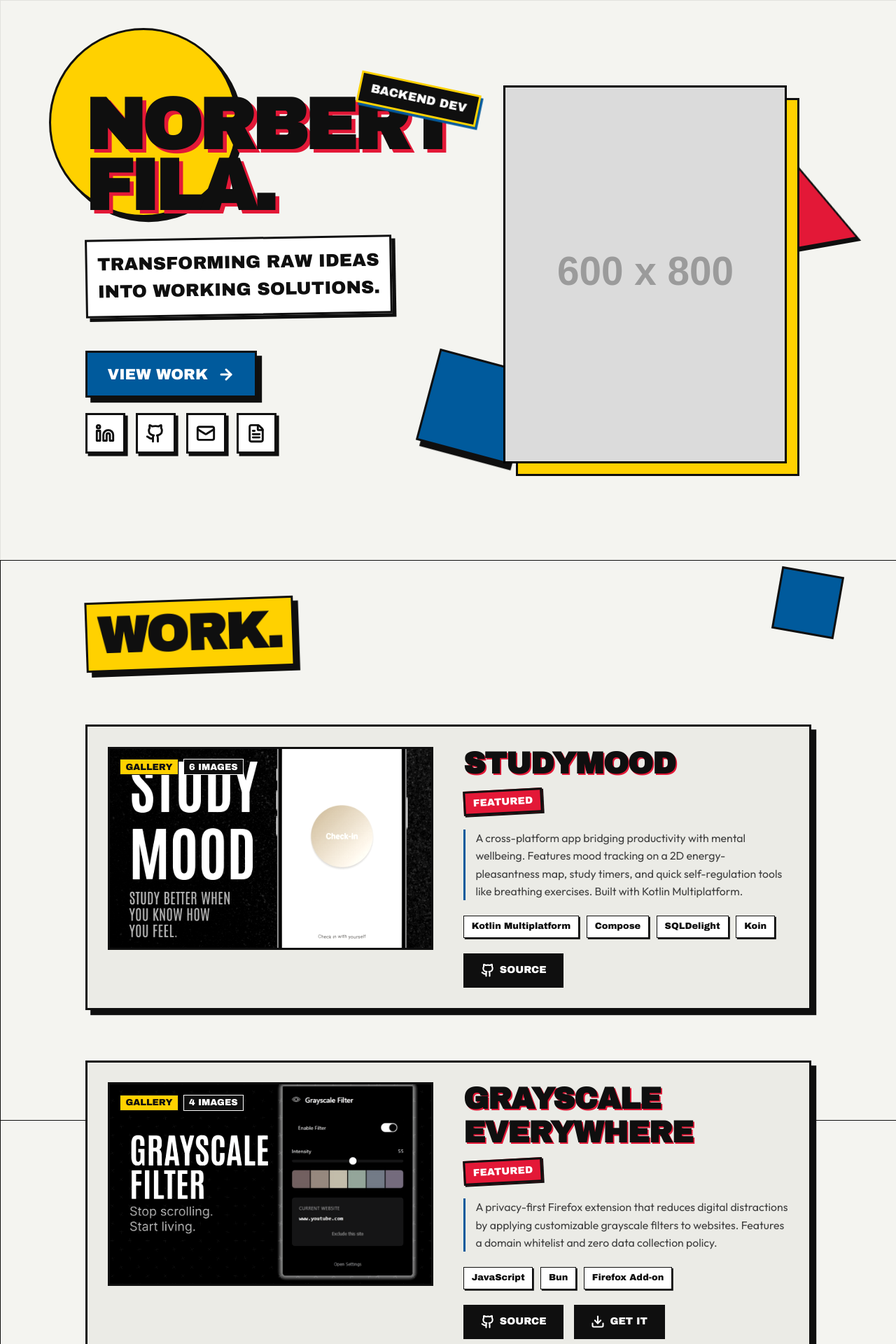
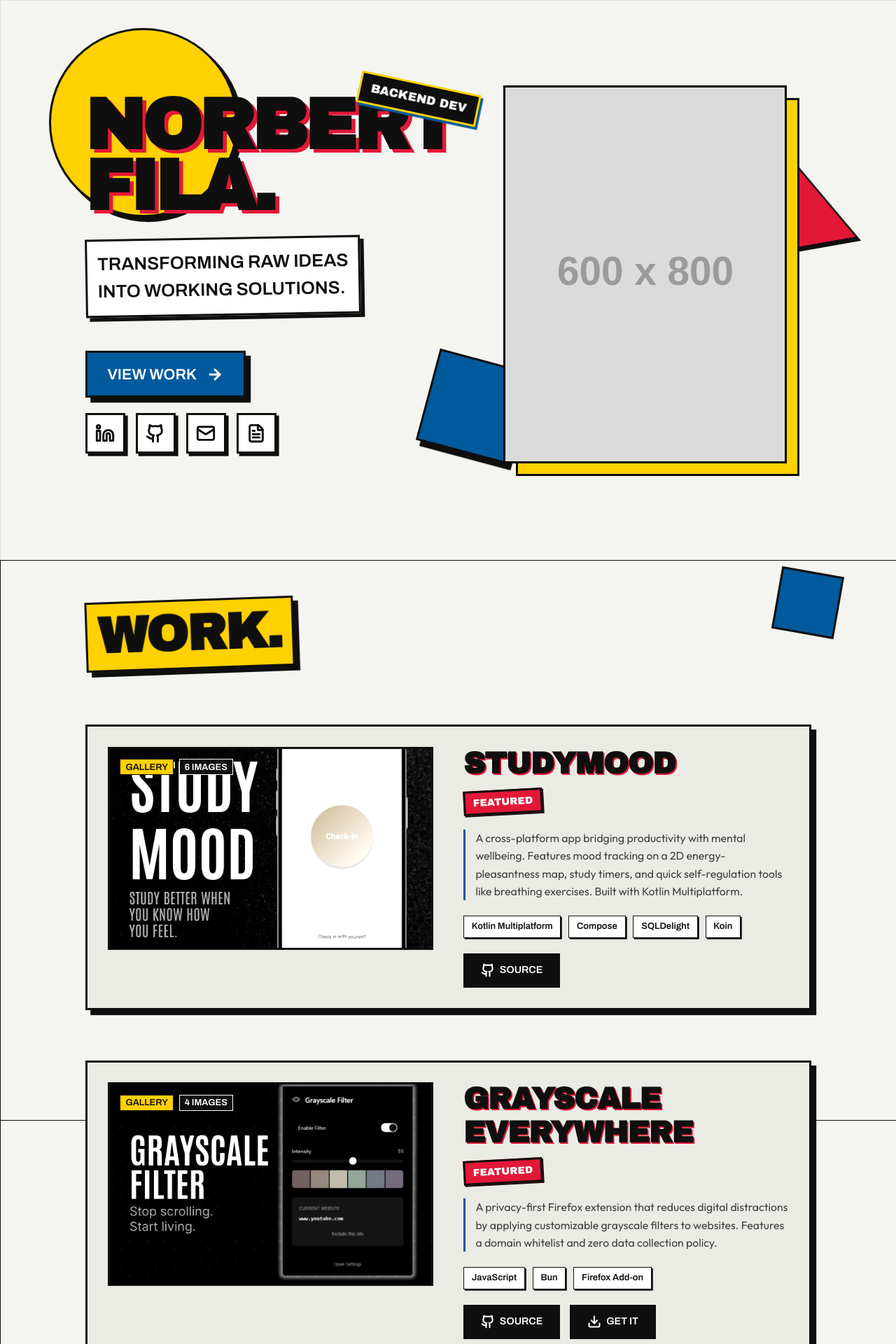
Before and after one commit to Nubet/portfolio, a React (Vite) app: page / in a window 1280 px wide. Shown: the top 1920 px of the page at 70% size. Built offline with nearby package versions, Linux system fonts and the light colour scheme.

Commit message:
feat: update font styles to use 'Archivo' to reduce Chrome boldness and match Firefox rendering

```diff
--- a/src/components/Footer/Footer.module.css
+++ b/src/components/Footer/Footer.module.css
@@ -25,7 +25,8 @@
 .heading {
   margin: 0;
   font-size: clamp(2.5rem, 5vw + 1rem, 4rem);
-  font-family: 'Archivo Black', sans-serif;
+  font-family: 'Archivo', sans-serif;
+  font-weight: 600;
   color: var(--color-black);
   letter-spacing: -0.02em;
   line-height: 1;
@@ -93,7 +94,8 @@
   align-items: center;
   gap: 0.75rem;
   font-size: 1.1rem;
-  font-family: 'Archivo Black', sans-serif;
+  font-family: 'Archivo', sans-serif;
+  font-weight: 600;
   color: var(--color-black);
   background: var(--color-white);
   padding: 0.75rem 1.5rem;
@@ -121,7 +123,8 @@
 .text {
   margin: 0;
   font-size: 0.9rem;
-  font-family: 'Archivo Black', sans-serif;
+  font-family: 'Archivo', sans-serif;
+  font-weight: 500;
   color: var(--color-black);
 }
 
--- a/src/components/Hero/Hero.module.css
+++ b/src/components/Hero/Hero.module.css
@@ -86,7 +86,8 @@
 }
 
 .subhead {
-  font-family: 'Archivo Black', sans-serif;
+  font-family: 'Archivo', sans-serif;
+  font-weight: 600;
   font-size: clamp(1.2rem, 2vw, 1.8rem);
   color: var(--color-black);
   margin: 0;
@@ -113,7 +114,8 @@
   width: fit-content;
   background-color: var(--color-blue);
   color: var(--color-white);
-  font-family: 'Archivo Black', sans-serif;
+  font-family: 'Archivo', sans-serif;
+  font-weight: 600;
   font-size: 1.5rem;
   padding: 1rem 2rem;
   border: var(--border-thick);
--- a/src/components/Inspiration/ContactConsole.module.css
+++ b/src/components/Inspiration/ContactConsole.module.css
@@ -23,7 +23,8 @@
 }
 
 .windowTitle {
-  font-family: 'Archivo Black', sans-serif;
+  font-family: 'Archivo', sans-serif;
+  font-weight: 600;
   color: var(--color-black);
   font-size: 1.2rem;
   letter-spacing: 0.1em;
@@ -50,26 +51,33 @@
 
 .tokenPrompt {
   color: var(--color-red);
-  font-family: 'Archivo Black', sans-serif;
+  font-family: 'Archivo', sans-serif;
+  font-weight: 600;
 }
 
 .tokenText {
   color: var(--color-white);
+  font-family: 'Archivo', sans-serif;
+  font-weight: 500;
 }
 
 .tokenKey {
   color: var(--color-yellow);
-  font-family: 'Archivo Black', sans-serif;
+  font-family: 'Archivo', sans-serif;
+  font-weight: 600;
 }
 
 .tokenValue {
   color: var(--color-white);
+  font-family: 'Archivo', sans-serif;
+  font-weight: 500;
 }
 
 .actionButton {
   background: var(--color-white);
   color: var(--color-black);
-  font-family: 'Archivo Black', sans-serif;
+  font-family: 'Archivo', sans-serif;
+  font-weight: 600;
   padding: 0.75rem 1.5rem;
   border: var(--border-thick);
   border-color: var(--color-white);
--- a/src/components/Projects/Projects.module.css
+++ b/src/components/Projects/Projects.module.css
@@ -68,7 +68,8 @@
 .imageBadge {
   background: var(--color-yellow);
   color: var(--color-black);
-  font-family: 'Archivo Black', sans-serif;
+  font-family: 'Archivo', sans-serif;
+  font-weight: 600;
   padding: 0.25rem 0.5rem;
   border: var(--border-thin);
   font-size: 0.9rem;
@@ -77,7 +78,8 @@
 .imageCount {
   background: var(--color-black);
   color: var(--color-white);
-  font-family: 'Archivo Black', sans-serif;
+  font-family: 'Archivo', sans-serif;
+  font-weight: 600;
   padding: 0.25rem 0.5rem;
   border: var(--border-thin);
   border-color: var(--color-white);
@@ -136,7 +138,8 @@
 .tag {
   background: var(--color-white);
   color: var(--color-black);
-  font-family: 'Archivo Black', sans-serif;
+  font-family: 'Archivo', sans-serif;
+  font-weight: 600;
   padding: 0.375rem 0.75rem;
   border: var(--border-thin);
   font-size: 0.9rem;
@@ -161,6 +164,16 @@
   border: var(--border-thick);
   border-color: var(--color-black);
   cursor: pointer;
+}
+
+.sourceLink {
+  font-family: 'Archivo', sans-serif;
+  font-weight: 600;
+}
+
+.getItLink {
+  font-family: 'Archivo', sans-serif;
+  font-weight: 600;
 }
 
 .link:hover {
--- a/src/components/Projects/Projects.tsx
+++ b/src/components/Projects/Projects.tsx
@@ -185,13 +185,13 @@ export default function Projects() {
 
               <div className={styles.links}>
                 {project.repoLink && (
-                  <a href={project.repoLink} target="_blank" rel="noopener noreferrer" className={styles.link}>
+                  <a href={project.repoLink} target="_blank" rel="noopener noreferrer" className={`${styles.link} ${styles.sourceLink}`}>
                     <Github size={20} strokeWidth={2.5} /> SOURCE
                   </a>
                 )}
 
                 {project.downloadLink ? (
-                  <a href={project.downloadLink} target="_blank" rel="noopener noreferrer" className={styles.link}>
+                  <a href={project.downloadLink} target="_blank" rel="noopener noreferrer" className={`${styles.link} ${styles.getItLink}`}>
                     <Download size={20} strokeWidth={2.5} /> GET IT
                   </a>
                 ) : project.demoLink ? (
--- a/src/styles/global.css
+++ b/src/styles/global.css
@@ -1,4 +1,4 @@
-@import url('https://fonts.googleapis.com/css2?family=Archivo+Black&family=Outfit:wght@300;400;600;800&display=swap');
+@import url('https://fonts.googleapis.com/css2?family=Archivo:wght@400;500;600&family=Archivo+Black&family=Outfit:wght@300;400;600;800&display=swap');
 
 html {
   scroll-behavior: smooth;
```
